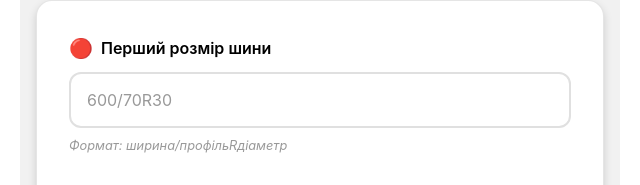
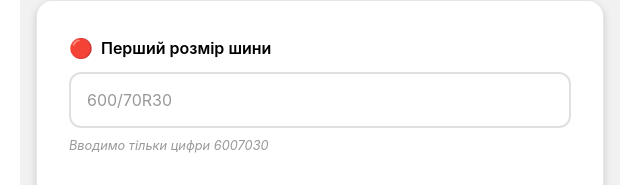
Before and after one commit to sezikua/tyres-calculator-webapp, a website: page index.html in a window 1280 px wide. Shown: the part 225-410 px from the top of the page, 320-960 px from the left. Drawn offline with Linux system fonts and the light colour scheme.

Commit message:
Update index.html

```diff
--- a/index.html
+++ b/index.html
@@ -39,7 +39,7 @@
                         Перший розмір шини
                     </label>
                     <input type="text" id="tire1" class="tire-input" placeholder="600/70R30" maxlength="11" required inputmode="decimal">
-                    <div class="input-hint">Формат: ширина/профільRдіаметр</div>
+                    <div class="input-hint">Вводимо тільки цифри 6007030</div>
                 </div>
 
                 <div class="input-group">
```
